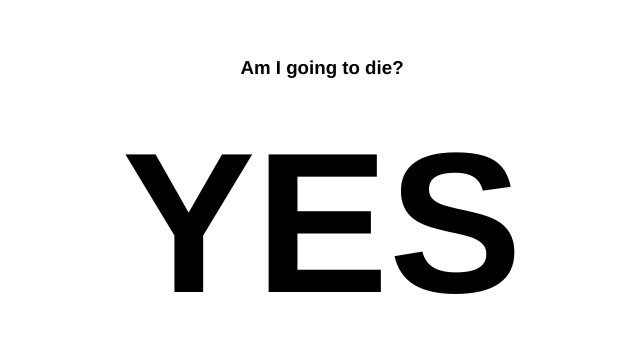
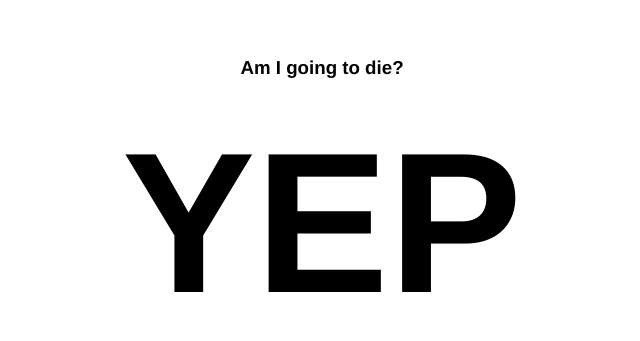
Before and after one commit to gauri/aygtd, a plain HTML site: page index.html in a window 1280 px wide. Shown: the part 145-486 px from the top of the page, without its empty margins (318-958 px from the left). Drawn offline with Linux system fonts and the light colour scheme.

Commit message:
yes to yep

```diff
--- a/index.html
+++ b/index.html
@@ -10,7 +10,7 @@
 		<div class=wrapper>
 			<div class=inner>
 				<h3>Am I going to die?</h3>
-				<h1>YES</h1>
+				<h1>YEP</h1>
 			</div>
 		</div>
 	</body>
```
